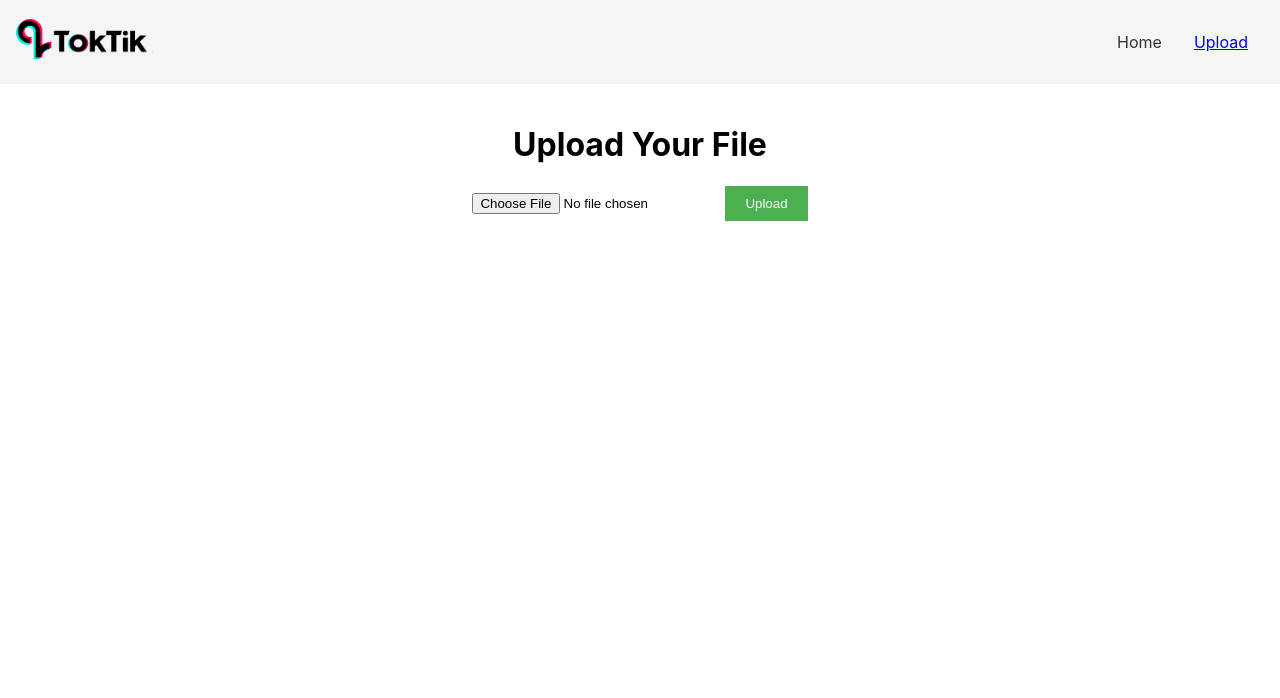
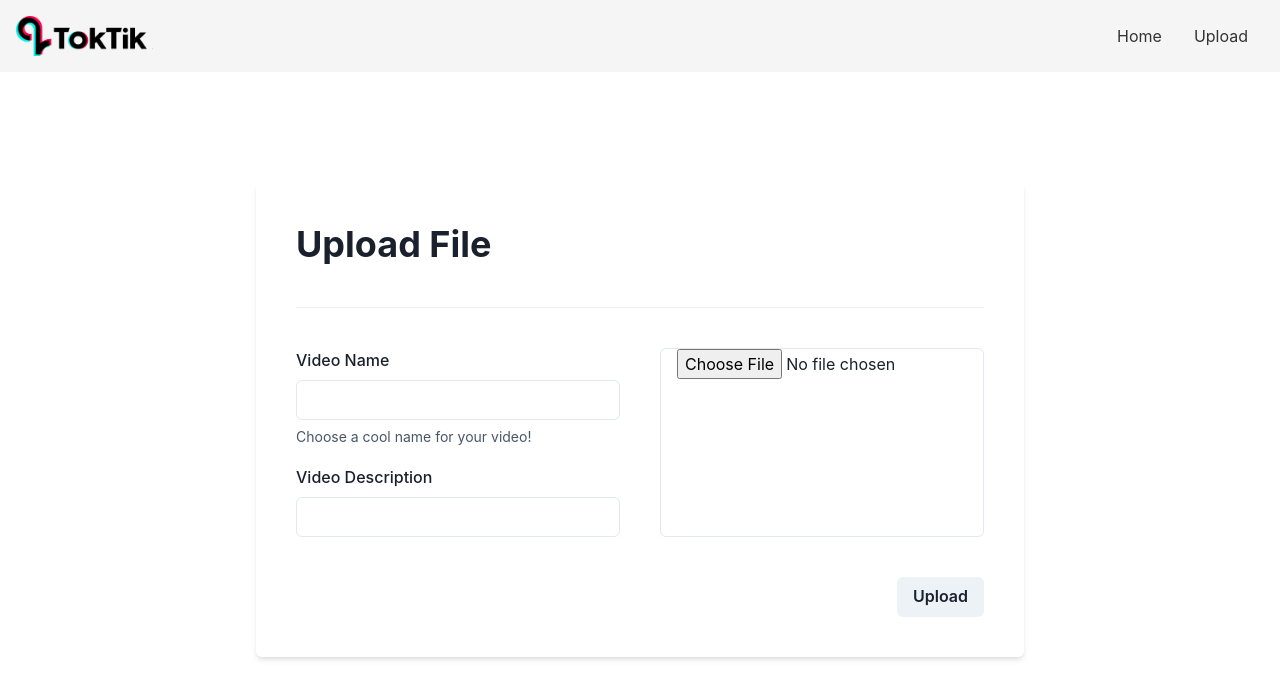
Before and after one commit to SuphaHero-Coderz/toktik-frontend, a React (Create React App) app: page /upload in a window 1280 px wide. Shown: the top 698 px of the page. Built offline with nearby package versions, Linux system fonts and the light colour scheme.

Commit message:
Implemented upload page

```diff
--- a/src/App.js
+++ b/src/App.js
@@ -2,17 +2,18 @@ import React from 'react';
 import NavBar from './components/NavBar';
 import UploadPage from './components/UploadPage';
 import { BrowserRouter as Router, Route, Routes, Link } from 'react-router-dom';
+import { ChakraProvider } from '@chakra-ui/react'
 
 function App() {
 	return (
+		<ChakraProvider>
 			<Router>
-		  <div>
 				<NavBar />
 				<Routes>
 				  <Route path="/upload" element={<UploadPage />} />
 				</Routes>
-		  </div>
 			</Router>
+		</ChakraProvider>
 	);
 }
 
--- a/src/components/NavBar.css
+++ b/src/components/NavBar.css
@@ -5,6 +5,8 @@
     background: rgb(245, 245, 245);
     padding: 1rem;
     color: #333;
+    position: fixed;
+    width: 100%;
   }
 
   .logo {
--- a/src/components/UploadPage.css
+++ /dev/null
@@ -1,18 +0,0 @@
-.upload-page{
-  max-width: 600px;
-  margin: 0 auto;
-  padding: 20px;
-  text-align: center;
-}
-
-input {
-  margin-bottom: 10px;
-}
-
-button {
-  padding: 10px 20px;
-  background-color: #4caf50;
-  color: #fff;
-  border: none;
-  cursor: pointer;
-}
--- a/src/components/UploadPage.js
+++ b/src/components/UploadPage.js
@@ -1,32 +1,118 @@
-import React, { useState } from 'react';
-import Navbar from './NavBar';
-import "./UploadPage.css"
+import { React, useState } from 'react';
+import { useForm } from 'react-hook-form';
+import axios from 'axios';
+import {
+	Spacer,
+	Flex,
+	Button,
+	VStack,
+	Box,
+	Grid,
+	GridItem,
+	Heading,
+	Divider,
+	Container,
+	Input,
+	FormControl,
+	FormErrorMessage,
+	FormLabel,
+	FormHelperText,
+	useToast
+} from '@chakra-ui/react'
+
 
 const UploadPage = () => {
-  const [selectedFile, setSelectedFile] = useState(null);
+	const { register, handleSubmit, formState: { errors } } = useForm();
+	const [isUploading, setIsUploading] = useState(false);
+	const toast = useToast();
 
-  const handleFileChange = (e) => {
-    const file = e.target.files[0];
-    setSelectedFile(file);
-  };
+	async function uploadToS3(file, presignedUrl) {
+		try {
+			await axios.put(presignedUrl, file, {
+				headers: {
+					'Content-Type': 'video/*'
+				},
+				timeout: (30 * 60 * 1000),
+			});
+			toast({
+				title: 'Success',
+				description: 'Video uploaded successfully.',
+				status: 'success',
+				duration: 3000,
+				isClosable: true,
+			});
+		} catch (error) {
+			console.error('Error uploading file:', error);
+			toast({
+				title: 'Failure',
+				description: 'Failed to upload video.',
+				status: 'failure',
+				duration: 3000,
+				isClosable: true,
+			});
+		}
 
-  const handleUpload = () => {
-    if (selectedFile) {
-      console.log('File uploaded:', selectedFile);
-    } else {
-      console.log('No file selected');
-    }
-  };
+		setIsUploading(false);
 
-  return (
-    <div>
-      <div className="upload-page">
-        <h1>Upload Your File</h1>
-        <input type="file" onChange={handleFileChange} />
-        <button onClick={handleUpload}>Upload</button>
-      </div>
-    </div>
-  );
+		setTimeout(() => {
+			window.location.href = '/';
+		}, 3000);
+	}
+
+	function onFormSubmit(data) {
+		setIsUploading(true);
+
+		const file = data.videoFile[0];
+		axios.get(`http://localhost:8000/generate_presigned_url/${file.name}`).then((response) => {
+			const presignedUrl = response.data["presigned_url"];
+			uploadToS3(file, presignedUrl);
+		});
+	}
+
+	return (
+		<Flex height="100vh" align="center" justify="center">
+			<Container maxW="container.md" mt="10" p="10" shadow="md" rounded="md">
+				<Heading mb="10">Upload File</Heading>
+				<Divider mb="10" />
+				<form onSubmit={handleSubmit(onFormSubmit)}>
+					<FormControl isInvalid={errors.videoName || errors.videoFile}>
+						<Grid templateColumns='repeat(2, 1fr)' gap={10}>
+							<GridItem>
+								<FormLabel htmlFor="video-name">Video Name</FormLabel>
+								<Input id="video-name" type='text' {...register("videoName", { required: "Video name is required!" })} />
+								<FormErrorMessage>
+									{errors.videoName && errors.videoName.message}
+								</FormErrorMessage>
+								<FormHelperText>Choose a cool name for your video!</FormHelperText>
+								<FormLabel mt="5">Video Description</FormLabel>
+								<Input type='text' {...register("videoDescription")} />
+							</GridItem>
+							<GridItem>
+								<VStack align="center" justify="center" height="100%">
+									<Box height="100%">
+										<Input
+											id="video-file"
+											type="file"
+											accept="video/*"
+											height="100%"
+											{...register("videoFile", { required: "Please upload a video!" })}
+										/>
+									</Box>
+								</VStack>
+								<FormErrorMessage>
+									{errors.videoFile && errors.videoFile.message}
+								</FormErrorMessage>
+							</GridItem>
+						</Grid>
+						<Flex alignItems="right" mt="10">
+							<Spacer />
+							<Button type="submit" isLoading={isUploading} loadingText="Uploading" >Upload</Button>
+						</Flex>
+					</FormControl>
+				</form>
+			</Container>
+		</Flex>
+	);
 };
 
 export default UploadPage;
```
Also changed, not shown: package.json (+7 -0 lines), 1 other file (tests, documents, lock files or other folders). Lines whose indentation alone changed are shown as unchanged.
